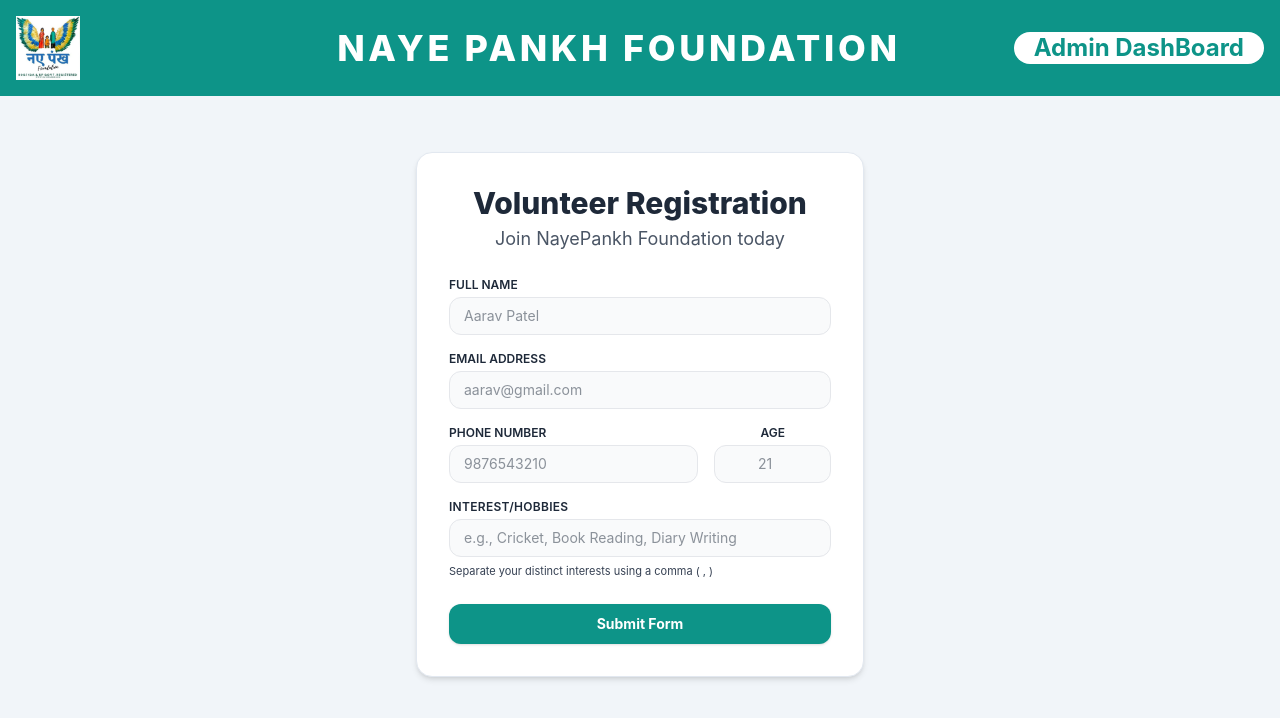
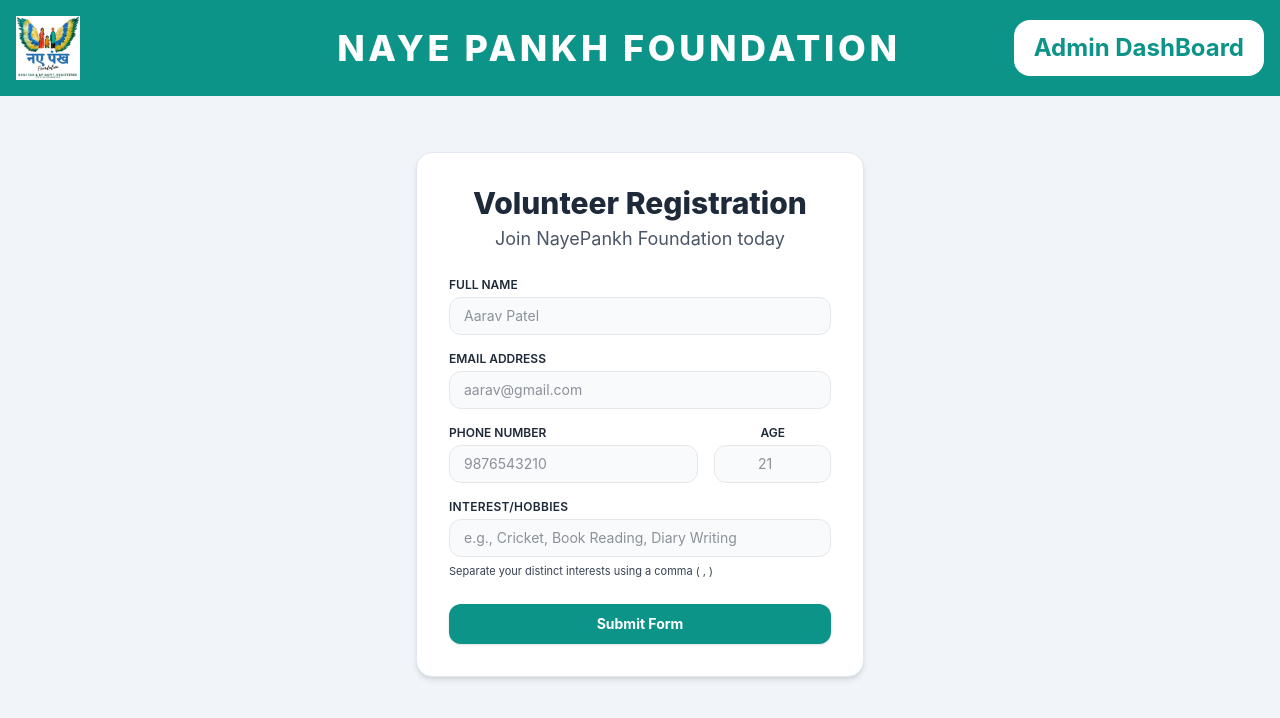
Before and after one commit to lakshya7saxena/NPF_Project, a React (Vite) app in the folder FRONTEND/: page / in a window 1280 px wide. Shown: the top 718 px of the page. Built offline with nearby package versions, Linux system fonts and the light colour scheme; no server answers.

Commit message:
Fix button active state class in VolunteerRegister

```diff
--- a/FRONTEND/src/components/VolunteerRegister.jsx
+++ b/FRONTEND/src/components/VolunteerRegister.jsx
@@ -38,7 +38,7 @@
             <nav className='flex md:text-2xl text-sm justify-between relative font-bold bg-[#0D9488] p-4 items-center'>
                 <img src={Logo} alt="Logo" className='md:w-16 md:h-16 w-8 h-8' />
                 <h1 className='text-white text-center font-extrabold md:text-4xl md:tracking-widest uppercase md:ml-36 '>Naye Pankh Foundation</h1>
-                <button onClick={handleClick} className='cursor-pointer rounded-2xl md:px-5 md:py-3active:scale-95 bg-white text-[#0D9488] '>Admin DashBoard</button>
+                <button onClick={handleClick} className='cursor-pointer rounded-2xl md:px-5 md:py-3 active:scale-95 bg-white text-[#0D9488] '>Admin DashBoard</button>
             </nav>
             {flag && (
                 <div className='absolute top-18 right-5 mt-2 w-48 bg-white border border-gray-700 rounded-xl shadow-xl z-50 py-1 overflow-hidden  duration-150 '>
```
